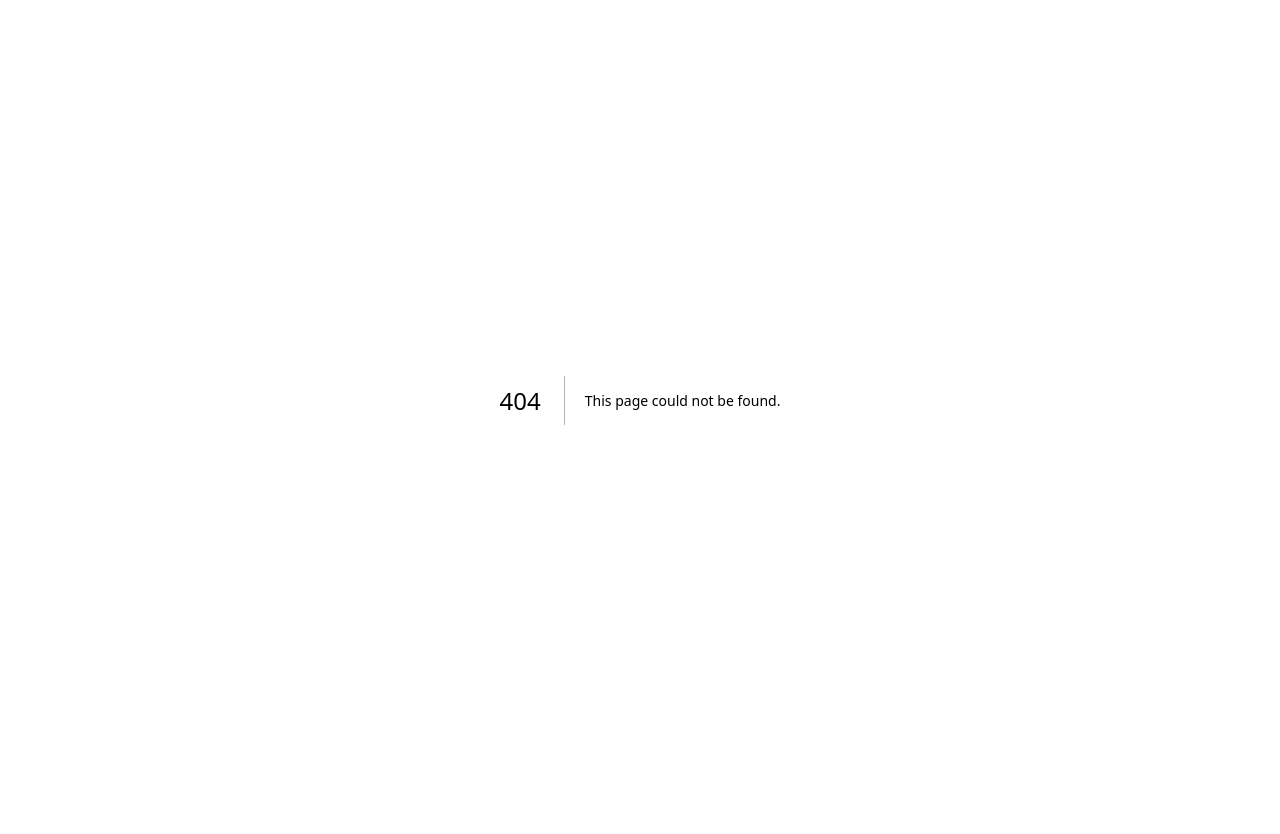
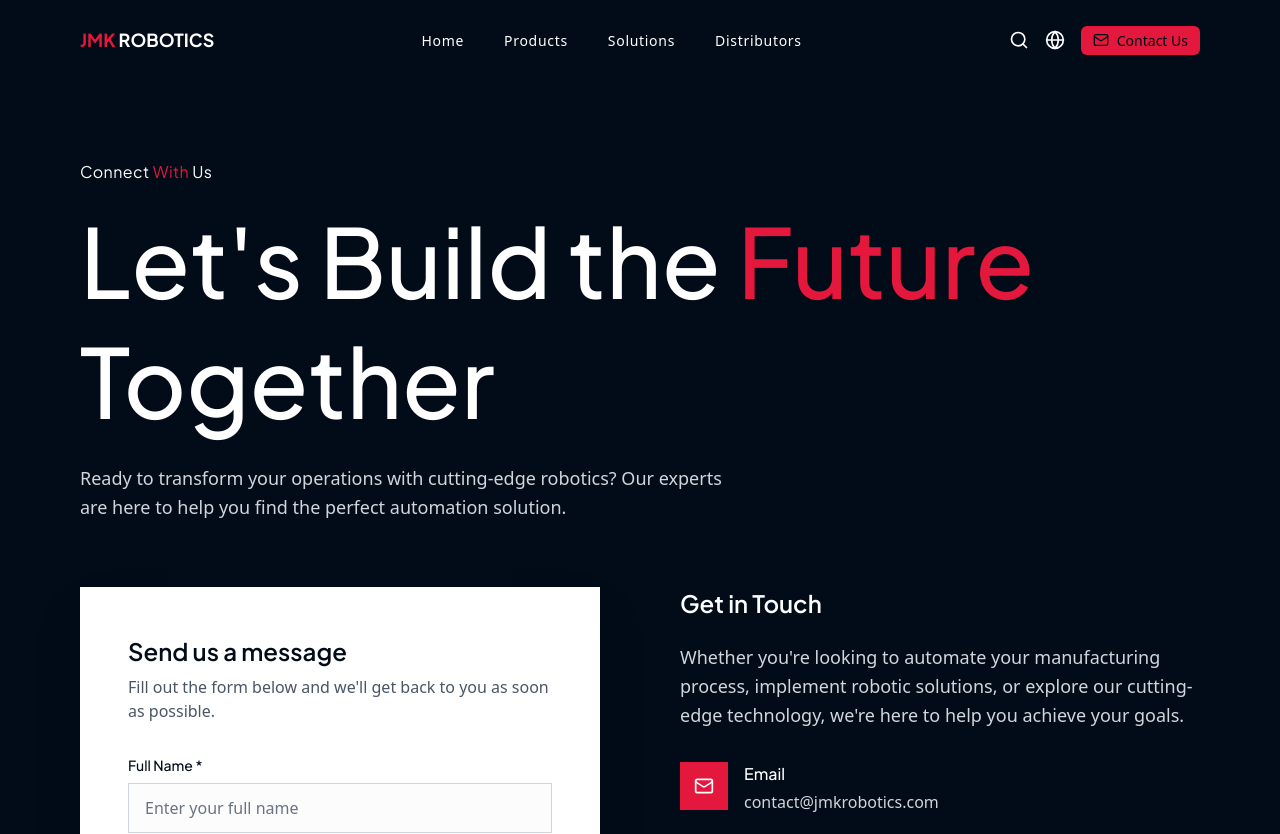
Before and after one commit to aeuribe/jmkrobotics-frontend, a Next.js app: page /contact in a window 1280 px wide. Before the commit this address had no page. Shown: the top 834 px of the page. Before the commit the page ends 800 px from the top, so only its background shows below. Built offline with nearby package versions, Linux system fonts and the light colour scheme.

Commit message:
feat: add contact page

```diff
--- /dev/null
+++ b/src/app/contact/page.tsx
@@ -0,0 +1,11 @@
+import Contact from "../features/Contact/components/Contact";
+import Header from "../components/header/Header";
+
+export default function ContactPage() {
+  return (
+    <>
+    <Header />
+    <Contact />
+    </>
+  );
+}
```
